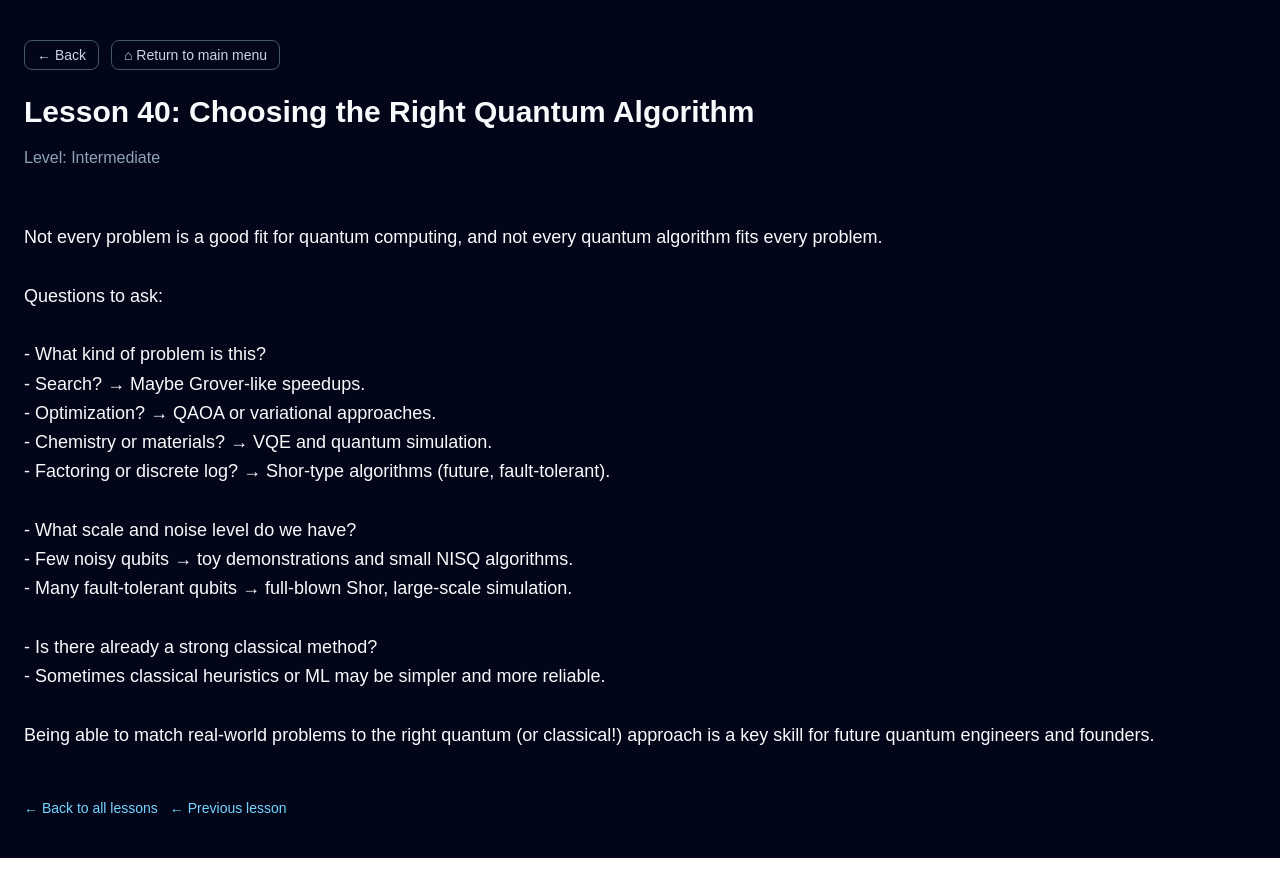
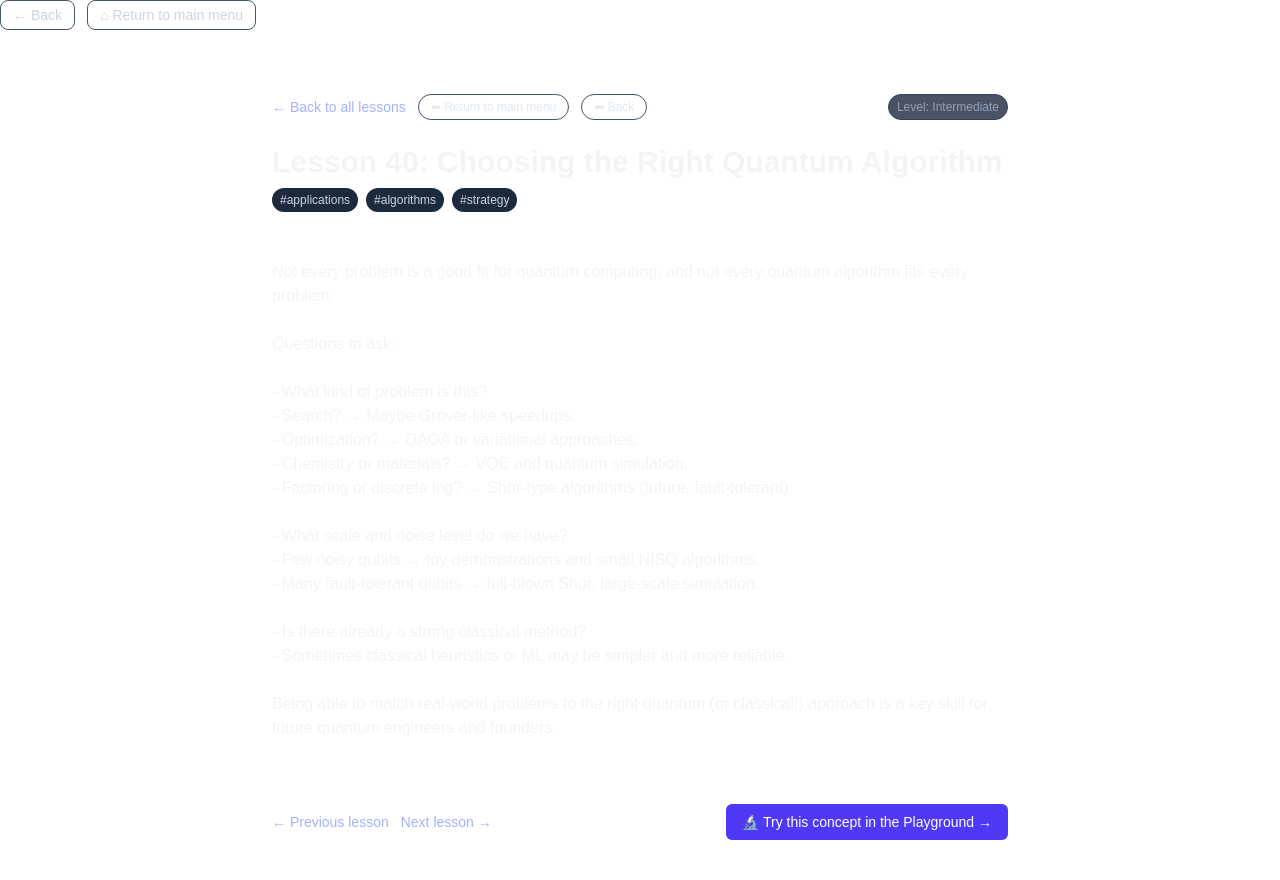
Before and after one commit to LoganpsJOGA/quantum-learning-platform, a Next.js app: page /lessons/algorithm-selection in a window 1280 px wide. Before the commit the page ends 858 px from the top, so only its background shows below. Built offline with nearby package versions, Linux system fonts and the light colour scheme.

Commit message:
Use useParams for lesson detail route

```diff
--- a/app/lessons/[id]/page.js
+++ b/app/lessons/[id]/page.js
@@ -1,70 +1,185 @@
 "use client";
 
 import Link from "next/link";
-import { notFound } from "next/navigation";
+import { useParams, useRouter } from "next/navigation";
 import { lessons } from "../../../src/data/lessons";
 import TopNav from "../../TopNav";
 
-export default function LessonPage({ params }) {
-  const { id } = params;
+export default function LessonPage() {
+  const params = useParams();
+  const router = useRouter();
+
+  // params.id can be string | string[] | undefined
+  let id = "";
+  if (typeof params.id === "string") {
+    id = params.id;
+  } else if (Array.isArray(params.id) && params.id.length > 0) {
+    id = params.id[0];
+  }
+
   const lesson = lessons.find((l) => l.id === id);
 
+  // 🔍 If we can't find the lesson, show a debug page instead of a silent 404
   if (!lesson) {
-    notFound();
+    return (
+      <>
+        <TopNav />
+        <main className="max-w-3xl mx-auto px-4 py-10 text-gray-100">
+          <h1 className="text-2xl font-semibold mb-4">
+            Debug: lesson not found
+          </h1>
+
+          <p className="mb-4">
+            Requested id:{" "}
+            <code className="bg-slate-900 px-2 py-1 rounded">{id}</code>
+          </p>
+
+          <p className="mb-2 font-semibold">Known lesson IDs:</p>
+          <pre className="bg-slate-900/70 rounded-lg p-3 text-xs overflow-x-auto">
+            {lessons.map((l) => l.id).join("\n")}
+          </pre>
+
+          <div className="mt-6 flex gap-3">
+            <button
+              type="button"
+              onClick={() => router.back()}
+              className="text-xs px-3 py-1 rounded-full border border-slate-600 text-slate-200 hover:bg-slate-800/70"
+            >
+              ⬅ Back
+            </button>
+
+            <Link
+              href="/lessons"
+              className="text-sm text-indigo-300 hover:text-indigo-100"
+            >
+              ← Back to all lessons
+            </Link>
+
+            <Link
+              href="/"
+              className="text-xs px-3 py-1 rounded-full border border-slate-600 text-slate-200 hover:bg-slate-800/70"
+            >
+              ⬅ Return to main menu
+            </Link>
+          </div>
+        </main>
+      </>
+    );
   }
 
   const index = lessons.findIndex((l) => l.id === id);
   const prevLesson = index > 0 ? lessons[index - 1] : null;
+  const nextLesson = index < lessons.length - 1 ? lessons[index + 1] : null;
 
   return (
-    <main className="min-h-screen bg-slate-950 text-slate-50 px-6 py-10">
+    <>
       <TopNav />
 
-      <h1 className="text-3xl font-bold mb-4">{lesson.title}</h1>
-      <p className="text-slate-400 mb-6">Level: {lesson.level}</p>
-
-      <div className="whitespace-pre-line text-lg leading-relaxed">
-        {lesson.content}
-      </div>
-
-      <div className="mt-12 flex items-center justify-between text-sm text-slate-300">
-
-        <div className="flex gap-3">
-          <Link href="/lessons" className="text-sky-300 hover:text-sky-200">
+      <main className="max-w-3xl mx-auto px-4 py-10 text-gray-100">
+        {/* Top nav row: back / main menu / browser-back */}
+        <div className="flex items-center justify-between mb-6 gap-3">
+          <div className="flex items-center gap-3 flex-wrap">
+            <Link
+              href="/lessons"
+              className="text-sm text-indigo-300 hover:text-indigo-100"
+            >
               ← Back to all lessons
             </Link>
 
+            <Link
+              href="/"
+              className="text-xs px-3 py-1 rounded-full border border-slate-600 text-slate-200 hover:bg-slate-800/70"
+            >
+              ⬅ Return to main menu
+            </Link>
+
+            <button
+              type="button"
+              onClick={() => router.back()}
+              className="text-xs px-3 py-1 rounded-full border border-slate-600 text-slate-200 hover:bg-slate-800/70"
+            >
+              ⬅ Back
+            </button>
+          </div>
+
+          <div className="flex items-center gap-2 text-xs text-slate-400 flex-wrap justify-end">
+            {lesson.level && (
+              <span className="px-2 py-1 rounded-full bg-slate-800/80 border border-slate-700">
+                Level: {lesson.level}
+              </span>
+            )}
+
+            {lesson.preset && (
+              <Link
+                href={`/playground?preset=${encodeURIComponent(
+                  lesson.preset
+                )}`}
+                className="px-3 py-1 rounded-full bg-indigo-600 hover:bg-indigo-500 text-white font-medium"
+              >
+                🔬 Try in Playground
+              </Link>
+            )}
+          </div>
+        </div>
+
+        {/* Lesson title + tags */}
+        <h1 className="text-3xl font-bold mb-2">{lesson.title}</h1>
+
+        {lesson.tags && lesson.tags.length > 0 && (
+          <div className="flex flex-wrap gap-2 mb-6 text-xs">
+            {lesson.tags.map((tag) => (
+              <span
+                key={tag}
+                className="px-2 py-1 rounded-full bg-slate-800 text-slate-300"
+              >
+                #{tag}
+              </span>
+            ))}
+          </div>
+        )}
+
+        {/* Lesson content */}
+        <article className="prose prose-invert max-w-none">
+          {lesson.content.split("\n").map((line, idx) =>
+            line.trim() === "" ? (
+              <br key={idx} />
+            ) : (
+              <p key={idx}>{line}</p>
+            )
+          )}
+        </article>
+
+        {/* Bottom nav row: previous / next / playground shortcut */}
+        <div className="mt-10 flex items-center justify-between gap-3 flex-wrap">
+          <div className="flex gap-3 flex-wrap">
             {prevLesson && (
               <Link
                 href={`/lessons/${prevLesson.id}`}
-              className="text-sky-300 hover:text-sky-200"
+                className="inline-flex items-center text-sm text-indigo-300 hover:text-indigo-100"
               >
                 ← Previous lesson
               </Link>
             )}
-        </div>
-
-        <div className="flex gap-4">
-          {lesson.preset && (
+            {nextLesson && (
               <Link
-              href={`/playground?preset=${lesson.preset}&from=${lesson.id}`}
-              className="text-sky-300 hover:text-sky-200"
-            >
-              🔬 Try this concept in the Playground →
-            </Link>
-          )}
-
-          {lesson.next && (
-            <Link
-              href={`/lessons/${lesson.next}`}
-              className="text-sky-300 hover:text-sky-200"
+                href={`/lessons/${nextLesson.id}`}
+                className="inline-flex items-center text-sm text-indigo-300 hover:text-indigo-100"
               >
                 Next lesson →
               </Link>
             )}
           </div>
 
+          <Link
+            href={`/playground?preset=${encodeURIComponent(
+              lesson.preset || ""
+            )}`}
+            className="inline-flex items-center text-sm px-4 py-2 rounded-md bg-indigo-600 hover:bg-indigo-500 text-white"
+          >
+            🔬 Try this concept in the Playground →
+          </Link>
         </div>
       </main>
+    </>
   );
 }
```
Lines whose indentation alone changed are shown as unchanged.
